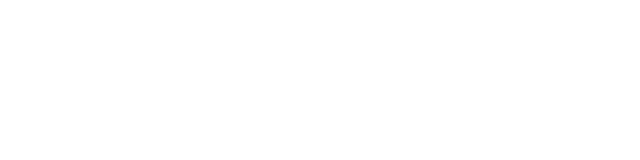
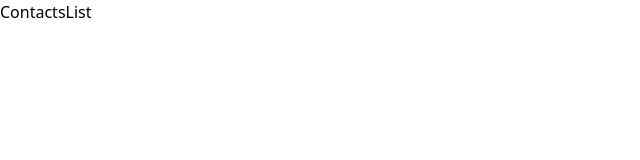
Before and after one commit to Hieronymbus/contacts-frontend-api, a React (Vite) app: page / in a window 1280 px wide. Shown: the top 160 px of the page, without its empty margins (0-640 px from the left). Built offline with nearby package versions, Linux system fonts and the light colour scheme.

Commit message:
added header and contactCard components

```diff
--- a/src/App.jsx
+++ b/src/App.jsx
@@ -1,3 +1,5 @@
+import Header from './components/Header';
+import ContactsList from './components/ContactsList';
 import { useState } from 'react'
 import './index.css';
 
@@ -6,6 +8,8 @@
 
   return (
     <>
+<Header />
+<ContactsList />
 
     </>
   )
--- /dev/null
+++ b/src/components/ContactCard.jsx
@@ -0,0 +1,9 @@
+import React from 'react'
+
+const ContactCard = () => {
+  return (
+    <div>ContactCard</div>
+  )
+}
+
+export default ContactCard
--- a/src/components/ContactList.jsx
+++ /dev/null
@@ -1,10 +0,0 @@
-import React from 'react'
-import { useState } from 'react'
-
-function ContactList() {
-  return (
-    <div>ContactList</div>
-  )
-}
-
-export default ContactList
--- /dev/null
+++ b/src/components/ContactsList.jsx
@@ -0,0 +1,9 @@
+import React from 'react'
+
+const ContactsList = () => {
+  return (
+    <div>ContactsList</div>
+  )
+}
+
+export default ContactsList
--- a/src/components/CreateContact.jsx
+++ /dev/null
@@ -1,10 +0,0 @@
-import React from 'react'
-import { useState } from 'react'
-
-function CreateContact() {
-  return (
-    <div>CreateContact</div>
-  )
-}
-
-export default CreateContact
--- /dev/null
+++ b/src/components/CreateContactForm.jsx
@@ -0,0 +1,9 @@
+import React from 'react'
+
+const CreateContactForm = () => {
+  return (
+    <div>CreateContactForm</div>
+  )
+}
+
+export default CreateContactForm
--- /dev/null
+++ b/src/components/Header.jsx
@@ -0,0 +1,9 @@
+import React from 'react'
+
+const Header = () => {
+  return (
+    <div></div>
+  )
+}
+
+export default Header
```
